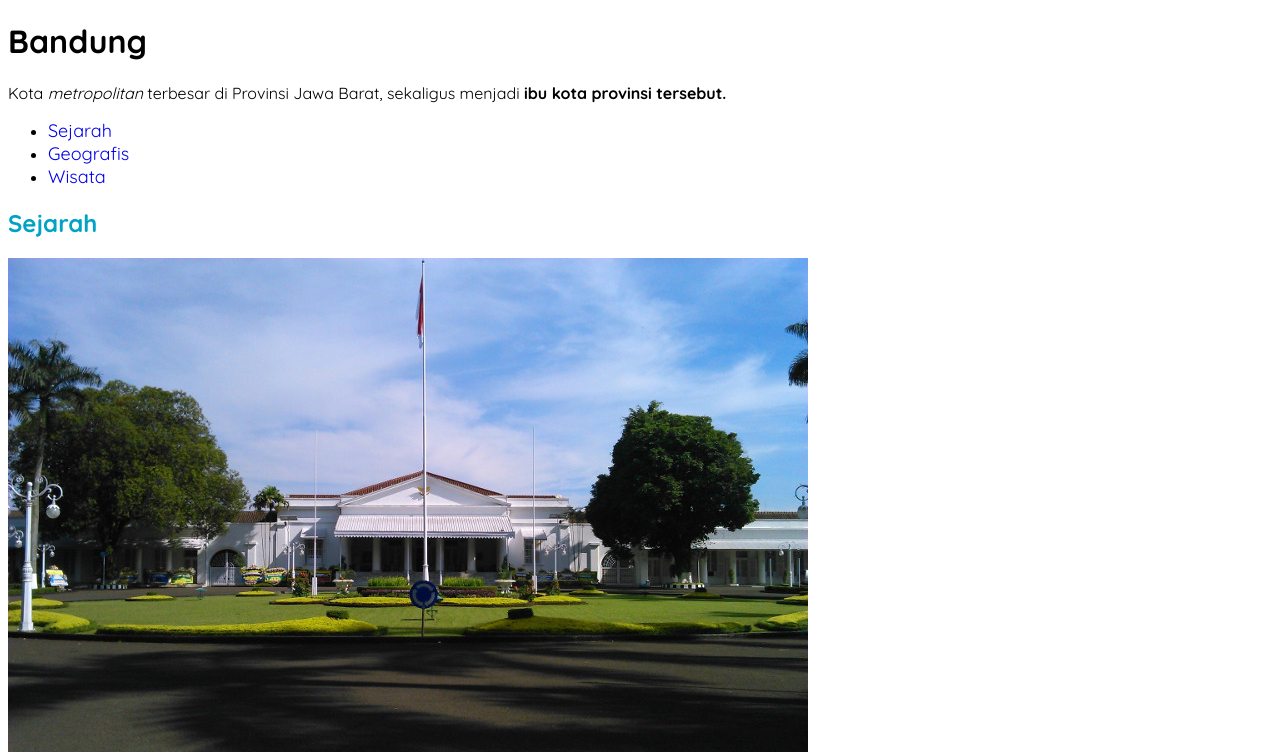
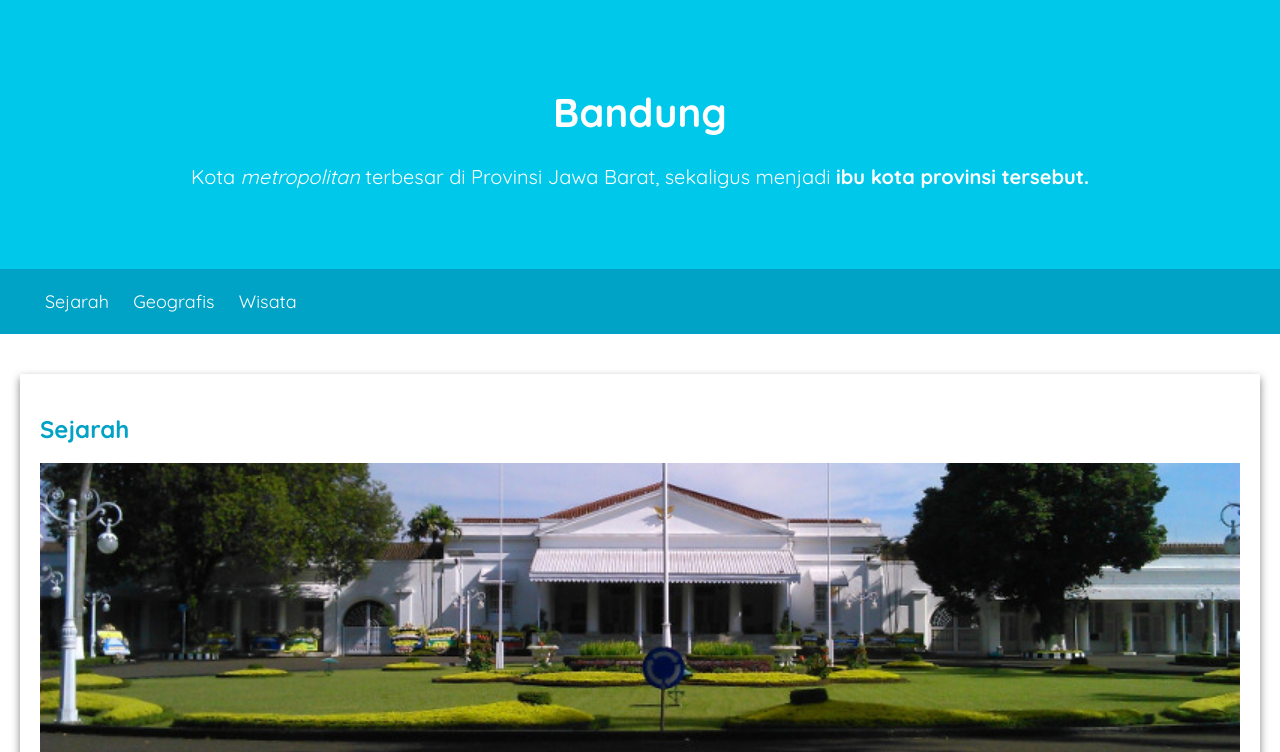
Before and after one commit to IlhamMaulanaAkbar/belajar-css, a plain HTML site: page index.html in a window 1280 px wide. Shown: the top 752 px of the page. Drawn offline with Linux system fonts and the light colour scheme.

Commit message:
Penambahan Styling Pada Box Model, Card, Jumbotron, Nav, dan Ukuran Gambar

```diff
--- a/assets/styles/style.css
+++ b/assets/styles/style.css
@@ -1,5 +1,8 @@
 body {
     font-family: 'Quicksand', sans-serif;
+
+    margin: 0;
+    padding: 0;
 }
 
 h2, h3 {
@@ -18,6 +21,7 @@ nav a {
     font-size: 18px;
     font-weight: 400;
     text-decoration: none;
+    color: white;
 }
 
 nav a:hover {
@@ -27,3 +31,45 @@ nav a:hover {
 .profile header {
     text-align: center;
 }
+
+.featured-image {
+    width: 100%;
+    max-height: 300px;
+    object-fit: cover;
+    object-position: center;
+}
+
+.profile img {
+    width: 200px;
+}
+
+.card {
+    box-shadow: 0 4px 8px 0 rgba(0, 0, 0, 0.5);
+    border-radius: 1px;
+
+    padding: 20px;
+    margin-top: 20px;
+}
+
+.jumbotron {
+    font-size: 20px;
+    padding: 60px;
+    background-color: #00c8eb;
+    text-align: center;
+    color: white;
+}
+
+nav li {
+    display: inline;
+    list-style-type: none;
+    margin-right: 20px;
+}
+
+nav {
+    background-color: #00a2c6;
+    padding: 5px;
+}
+
+main {
+    padding: 20px;
+}
--- a/index.html
+++ b/index.html
@@ -17,9 +17,11 @@
 
 <body>
     <header>
-        <h1>Bandung</h1>
-        <p>Kota <em>metropolitan</em> terbesar di Provinsi Jawa Barat, sekaligus menjadi <strong>ibu kota provinsi
-                tersebut.</strong></p>
+        <div class="jumbotron">
+            <h1>Bandung</h1>
+            <p>Kota <em>metropolitan</em> terbesar di Provinsi Jawa Barat, sekaligus menjadi <strong>ibu kota provinsi
+                    tersebut.</strong></p>
+        </div>
 
         <nav>
             <ul>
@@ -33,10 +35,10 @@
 
     <main>
         <!-- Konten Utama -->
-        <div>
-            <article id="sejarah">
+        <div id="content">
+            <article id="sejarah" class="card">
                 <h2>Sejarah</h2>
-                <img src="assets/image/history.jpg" alt="Sejarah">
+                <img src="assets/image/history.jpg" alt="Sejarah" class="featured-image">
                 <p>Kata Bandung berasal dari kata bendung atau bendungan karena terbendungnya sungai Citarum oleh lava
                     Gunung
                     Tangkuban Parahu yang lalu membentuk telaga. Legenda yang diceritakan oleh orang-orang tua di
@@ -59,9 +61,9 @@
                     tempat Banda berada.</p>
             </article>
 
-            <article id="geografis">
+            <article id="geografis" class="card">
                 <h2>Geografis</h2>
-                <img src="assets/image/geografis.jpg" alt="Geografis">
+                <img src="assets/image/geografis.jpg" alt="Geografis" class="featured-image">
                 <p>Kota Bandung dikelilingi oleh pegunungan, sehingga bentuk morfologi wilayahnya bagaikan sebuah
                     mangkok raksasa,
                     secara geografis kota ini terletak di tengah-tengah provinsi Jawa Barat, serta berada pada
@@ -79,7 +81,7 @@
                     selatan sangat rentan terhadap masalah banjir terutama pada musim hujan.</p>
             </article>
 
-            <article id="wisata">
+            <article id="wisata" class="card">
                 <h2>Wisata</h2>
                 <p>Sejak dibukanya Jalan Tol Cipularang, kota Bandung telah menjadi tujuan utama dalam menikmati liburan
                     akhir pekan
@@ -89,7 +91,7 @@
 
                 <section>
                     <h3>Farm House Lembang</h3>
-                    <img src="assets/image/farm-house.jpg" alt="Farm-house">
+                    <img src="assets/image/farm-house.jpg" alt="Farm-house" class="featured-image">
                     <p>Berada di jalur utama Bandung-Lembang, Farm House menjadi objek wisata yang tidak pernah sepi
                         pengunjung. Selain
                         karena letaknya strategis, kawasan ini juga menghadirkan nuansa wisata khas Eropa. Semua itu
@@ -99,7 +101,7 @@
 
                 <section>
                     <h3>Observatorium Bosscha</h3>
-                    <img src="assets/image/bosscha.jpg" alt="Bosscha">
+                    <img src="assets/image/bosscha.jpg" alt="Bosscha" class="featured-image">
                     <p>Memiliki beberapa teleskop, antara lain, Refraktor Ganda Zeiss, Schmidt Bimasakti, Refraktor
                         Bamberg, Cassegrain
                         GOTO, dan Teleskop Surya. Refraktor Ganda Zeiss adalah jenis teleskop terbesar untuk meneropong
@@ -117,12 +119,12 @@
 
         <!-- Konten Samping -->
         <aside>
-            <article class="profile">
+            <article class="profile card">
                 <header>
                     <h2>Kota Bandung</h2>
                     <p>Kota Kembang Paris van Java</p>
                     <figure>
-                        <img src="assets/image/bandung-badge.png">
+                        <img src="assets/image/bandung-badge.png" >
                         <figcaption>Lambang</figcaption>
                     </figure>
                 </header>
```
